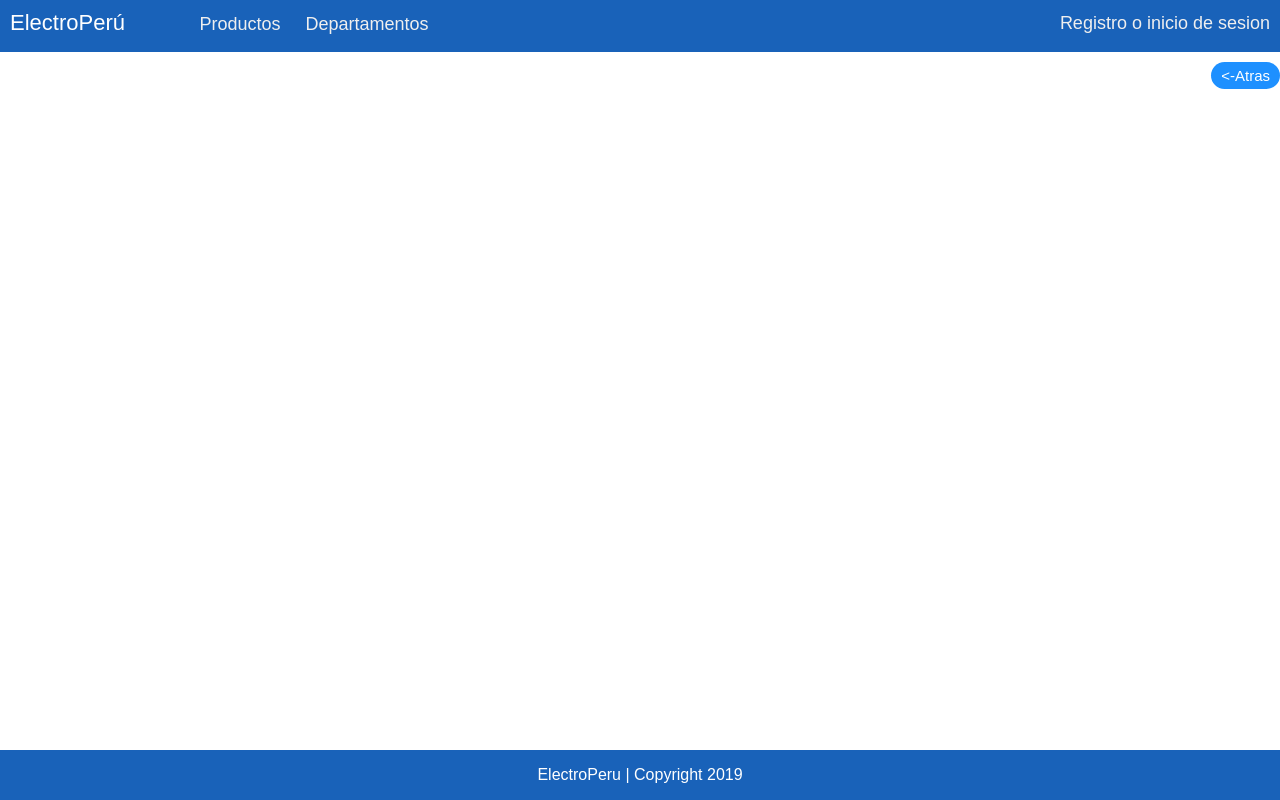
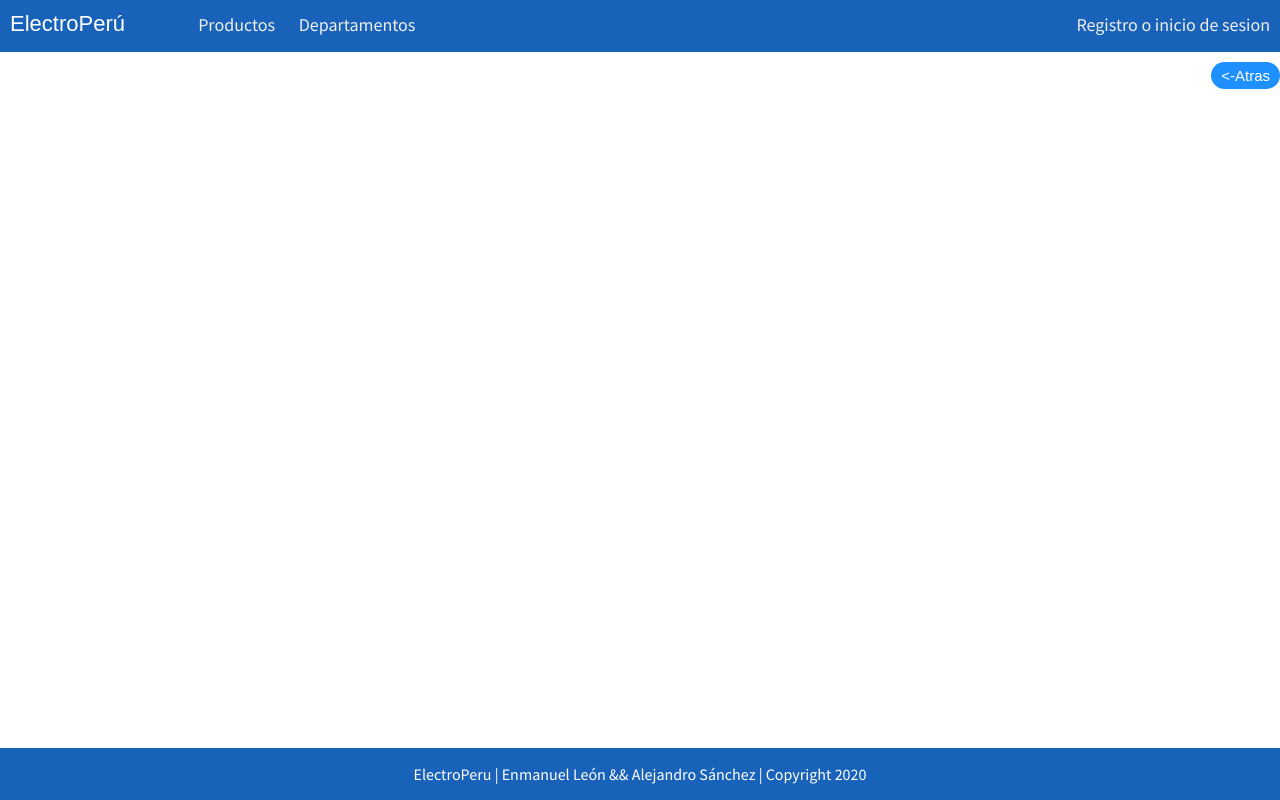
Before and after one commit to enmanuel23x/interfaces_project, a PHP site: page /index.php in a window 1280 px wide. Run offline with PHP 8.4, Linux system fonts and the light colour scheme; data that the repository does not hold is empty.

```diff
--- a/extend/footer.php
+++ b/extend/footer.php
@@ -1 +1 @@
-<div class="footer">ElectroPeru | Copyright 2019</div>
+<div class="footer">ElectroPeru | Enmanuel León && Alejandro Sánchez | Copyright 2020</div>
--- a/extend/master.php
+++ b/extend/master.php
@@ -14,6 +14,7 @@ include('./auth/connection.php');
     <link rel="stylesheet" href="./src/assets/css/slideshow.css">
     <link rel="stylesheet" href="./src/assets/css/styles.css">
     <link rel="stylesheet" href="./src/assets/css/modal.css">
+    <link href="https://fonts.googleapis.com/css?family=Source+Sans+Pro&display=swap" rel="stylesheet">
 </head>
    <!-- Navbar start -->
     <div class="nav" id="nav">
```
